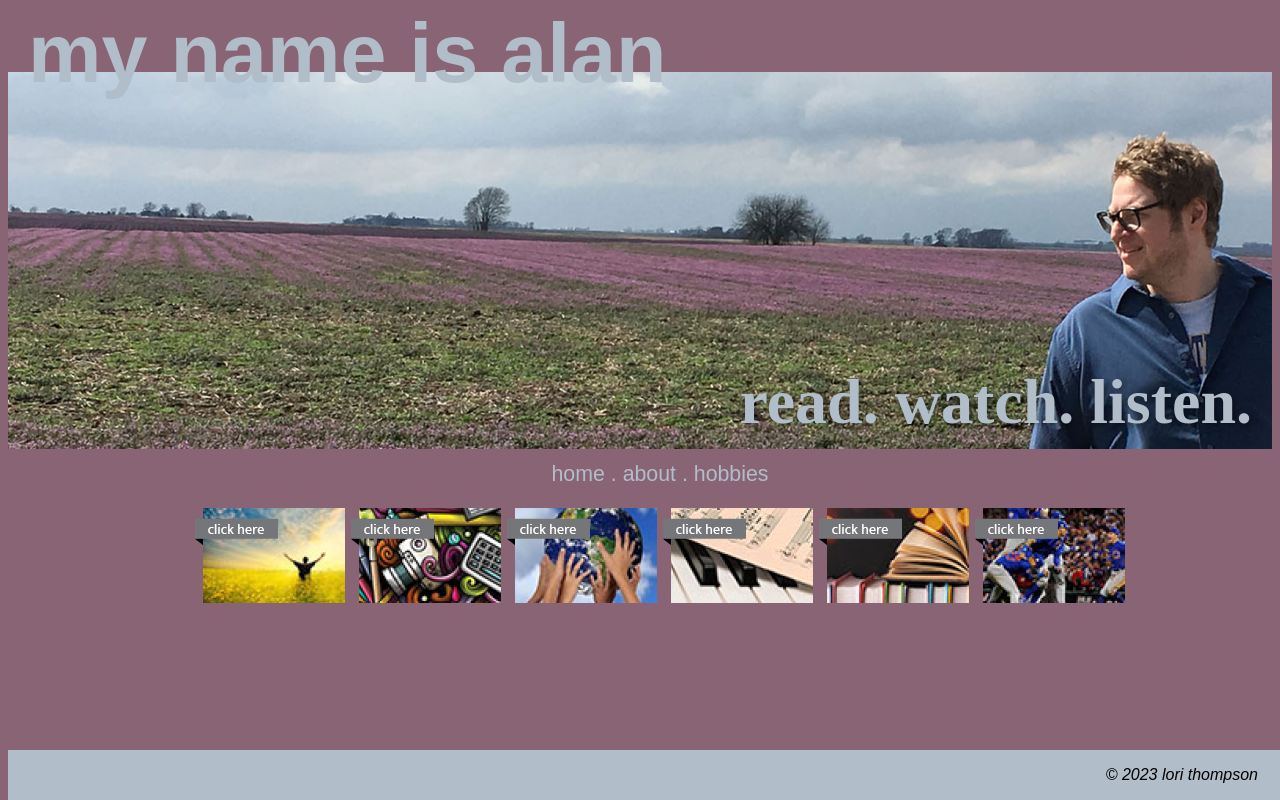
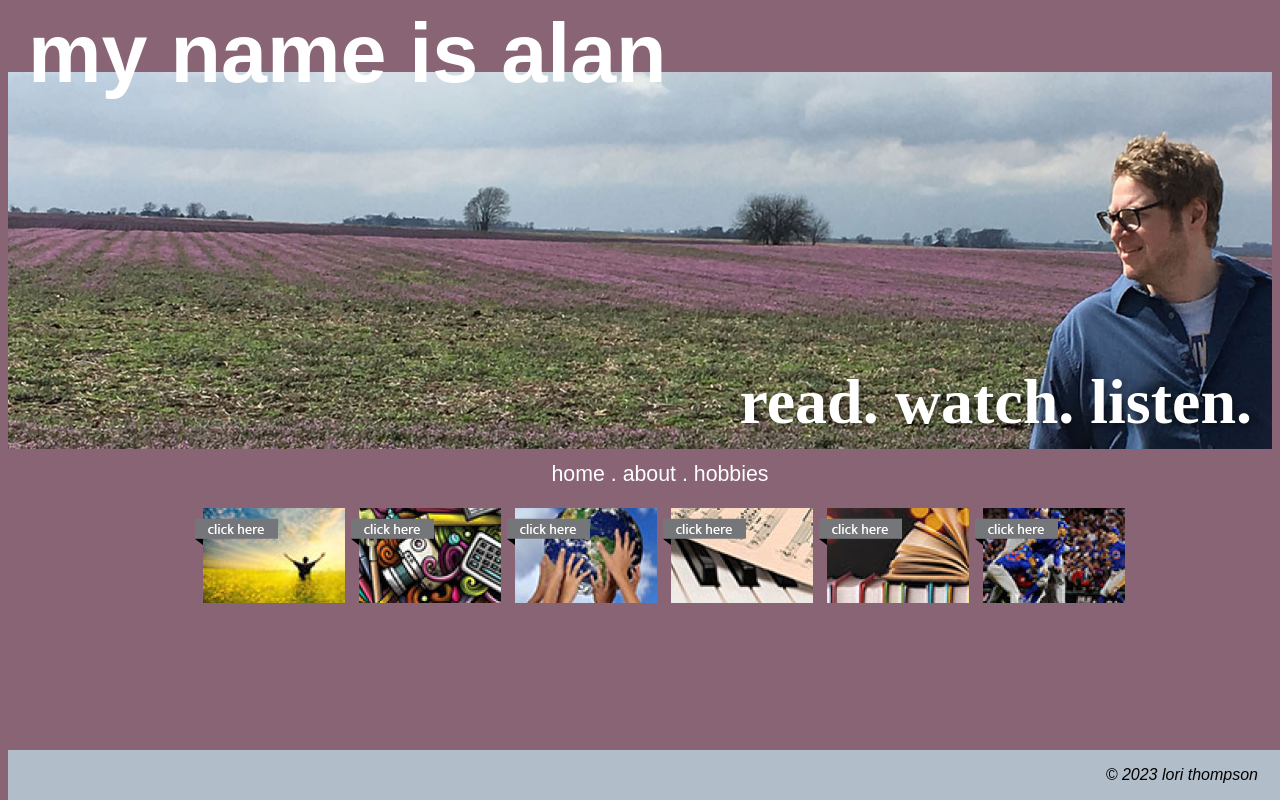
Before and after one commit to lilac62901/bioSite, a plain HTML site: page index.html in a window 1280 px wide. Drawn offline with Linux system fonts and the light colour scheme.

Commit message:
Update Biosite.css

```diff
--- a/Biosite.css
+++ b/Biosite.css
@@ -1,18 +1,18 @@
 body {
     background-color: rgb(137,100,117);
-    color: rgb(177,189,201);
+    color: white;
     font-family: 'Avenir', Arial, Helvetica, sans-serif;
     font-size: 16pt;
     text-align: left;
 }
 h3 {
-    color: rgb(177,189,201);
+    color: white;
     font-family: 'Avenir light', Arial, Helvetica, sans-serif;
     font-size: 36pt;
     margin-top: -60px;
 }
 h1 {
-    color: rgb(177,189,201);
+    color: white;
     font-family: 'Avenir light', Arial, Helvetica, sans-serif;
     font-size: 62pt;
     text-align: left;
@@ -23,7 +23,7 @@ h1 {
 
 }
 h2 {
-    color: rgb(177,189,201);
+    color: white;
     font-family: 'Times New Roman', Times, serif;
     font-size: 48pt;
     text-align: right;
@@ -34,12 +34,12 @@ h2 {
 .menu {
     font-family: 'Avenir', Arial, Helvetica, sans-serif;
     font-size: 16pt;
-    color: rgb(177,189,201);
+    color: white;
     text-align: center;
     margin-top: -30px;
 }
 a:link {
-    color: rgb(177,189,201);
+    color: white;
     text-decoration: none;
 }
 a:visited {
```
